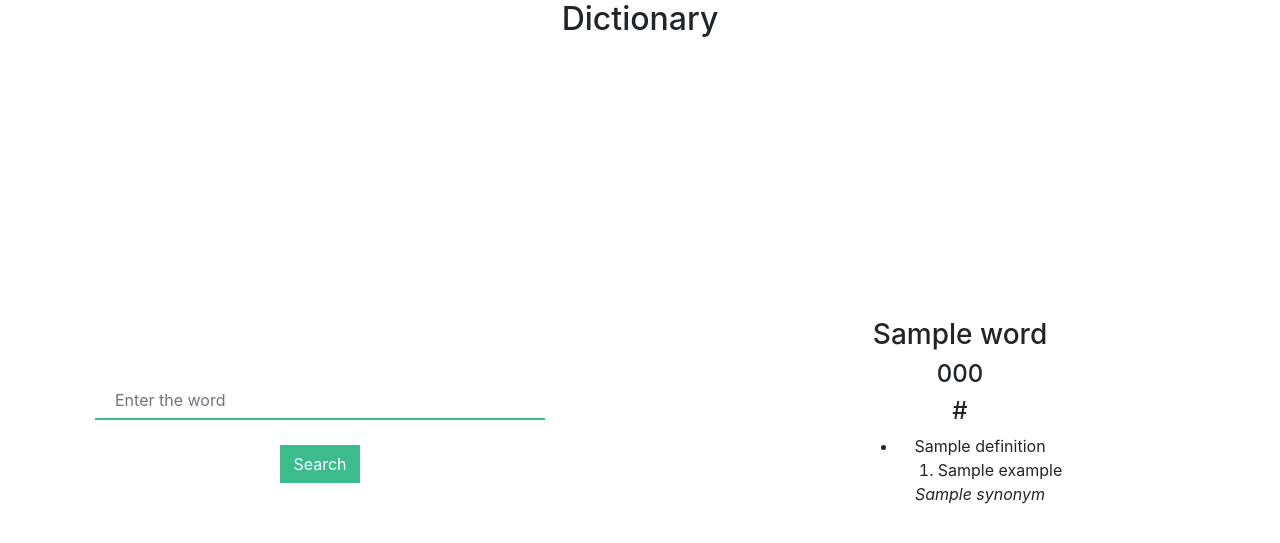
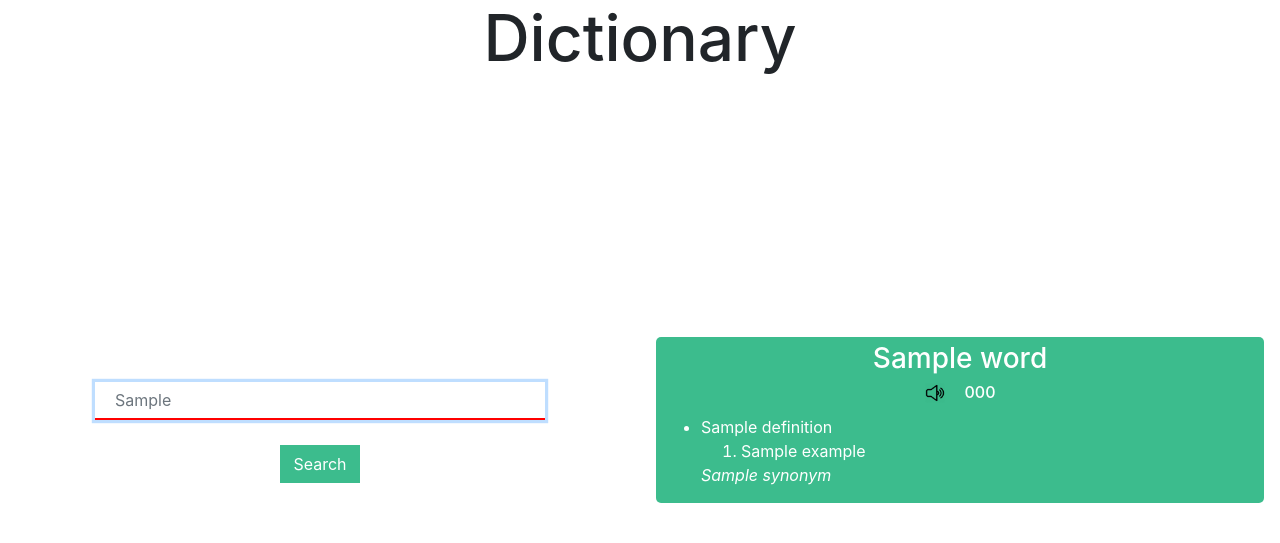
Before and after one commit to kpittie/dictionary, a Flask app: template templates/index.html in a window 1280 px wide. Shown: the top 543 px of the page. Run offline with Flask 2, Linux system fonts and the light colour scheme; the template is opened without the code that fills it: most values are stand-ins (such as "Sample title", 1, 10 or a date in 2020); some libraries are stand-ins or nearby versions.

Commit message:
Basic GUI ready and front end validation added

```diff
--- a/static/style.css
+++ b/static/style.css
@@ -1,5 +1,9 @@
 #page-title {
     height: 6vh;
+}
+
+header > h2 {
+    font-size: 4rem;
 }
 
 .leftside {
@@ -10,7 +14,7 @@
 
 .rightside {
     width: 100%;
-    height: 69vh;
+    height: 65vh;
     text-align: center;
 }
 
@@ -33,6 +37,16 @@
 }
 
 #word:focus {
+    border-bottom: 2px solid green;
+    transition: border-bottom .5s ease-in-out;
+}
+
+#word:valid {
+    border-bottom: 2px solid green;
+    transition: border-bottom .5s ease-in-out;
+}
+
+#word:invalid {
     border-bottom: 2px solid red;
     transition: border-bottom .5s ease-in-out;
 }
@@ -42,3 +56,24 @@
     background-color: #3CBC8D;
     color: white;
 }
+
+article {
+    background-color: #3CBC8D;
+    color: white;
+    border-radius: 5px;
+    width: 95%;
+}
+
+article > div > ul {
+    text-align: left;
+}
+
+article > div {
+    margin: 5px;
+}
+
+input#phonetic_icon {
+    height: 20px;
+    width: 20px;
+    margin-right: 20px;
+}
--- a/templates/index.html
+++ b/templates/index.html
@@ -24,7 +24,7 @@
 		<div class="col-md-6 no-gutters">
             <div class="leftside d-flex justify-content-center align-items-center">
 			    <form action="{{ url_for('fetch_meaning') }}" method="post">
-			    	<input type="text" class="form-control" id="word" placeholder="Enter the word" name="word">
+			    	<input type="text" class="form-control" id="word" placeholder={% if response is defined %}{{ response.word }}{% else %}"Enter the word"{% endif %} name="word" required autocomplete="off" autofocus pattern="^[A-Za-z ]*$">
 			    	<button type="submit" class="btn btn-default" id="submit-button">Search</button>
 			    </form>
             </div>
@@ -36,13 +36,16 @@
             {% if response is defined %}
                 <article>
                     <div> <h3> {{ response.word }} </h3> </div>
-                    <div> <h4> {{ response.phonetic }} </h4> </div>
-                    <div> <h4> {{ response.audio_link }} </h4> </div>
+                    <div class="d-flex justify-content-center">
+                        <audio id="player" src="{{ response.audio_link }}"></audio>
+                        <input src="{{ url_for('static', filename='phonetic.png') }}" type="image" id="phonetic_icon" alt="Phonetic" onclick="document.getElementById('player').play()">
+                        <h6> {{ response.phonetic }} </h6>
+                    </div>
                     <div>
-                        <ul>
+                        <ul id="definition-list">
                             {% for definition in response.definitions %}
                                 <li> {{ definition.definition }} </li>
-                                <ol>
+                                <ol id="examples-list">
                                     {% for example in definition.examples %}
                                         <li> {{ example }} </li>
                                     {% endfor %}
```
Also changed, not shown: static/phonetic.png (added).
